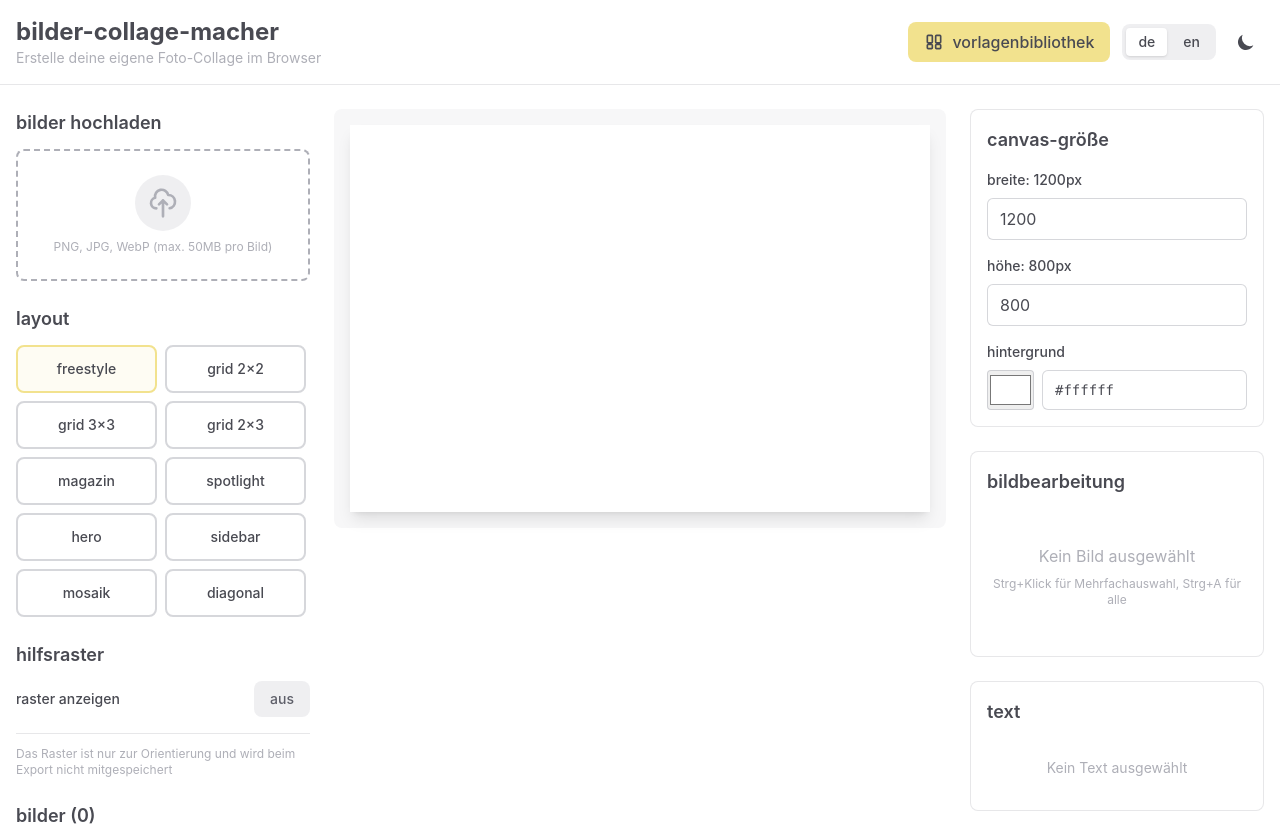
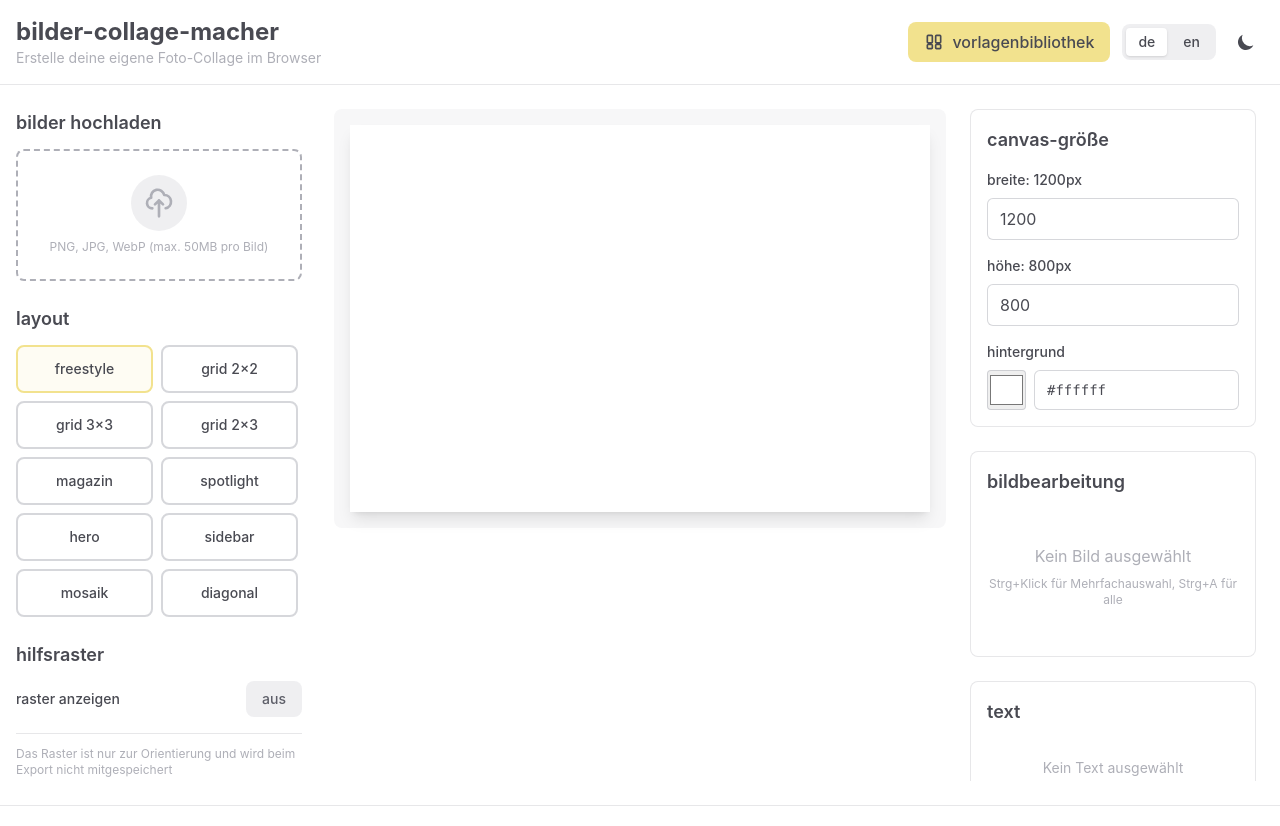
Before and after one commit to KodiniTools/Collage-Maker, a Vue app: page / in a window 1280 px wide. Shown: the top 826 px of the page. Built offline with nearby package versions, Linux system fonts and the light colour scheme.

Commit message:
Fix sidebar scrolling: add max-height and overflow-y-auto
Both sidebars now have proper scrolling enabled on large screens
using max-h-[calc(100vh-8rem)] and overflow-y-auto classes.

```diff
--- a/src/App.vue
+++ b/src/App.vue
@@ -49,8 +49,8 @@ const showTemplates = ref(false)
     <!-- Main Content -->
     <main class="flex-1 container mx-auto px-4 py-6">
       <div class="grid grid-cols-1 lg:grid-cols-12 gap-6">
-        <!-- Sidebar -->
-        <aside class="lg:col-span-3 space-y-6">
+        <!-- Sidebar - scrollable -->
+        <aside class="lg:col-span-3 space-y-6 lg:max-h-[calc(100vh-8rem)] lg:overflow-y-auto lg:pr-2">
           <ImageUploader />
           <LayoutSelector />
           <GridControls />
@@ -63,8 +63,8 @@ const showTemplates = ref(false)
           <CollageCanvas />
         </section>
 
-        <!-- Controls -->
-        <aside class="lg:col-span-3 space-y-6">
+        <!-- Controls - scrollable sidebar -->
+        <aside class="lg:col-span-3 space-y-6 lg:max-h-[calc(100vh-8rem)] lg:overflow-y-auto lg:pr-2">
           <CanvasSettings />
           <ImageControls />
           <TextControls />
```
